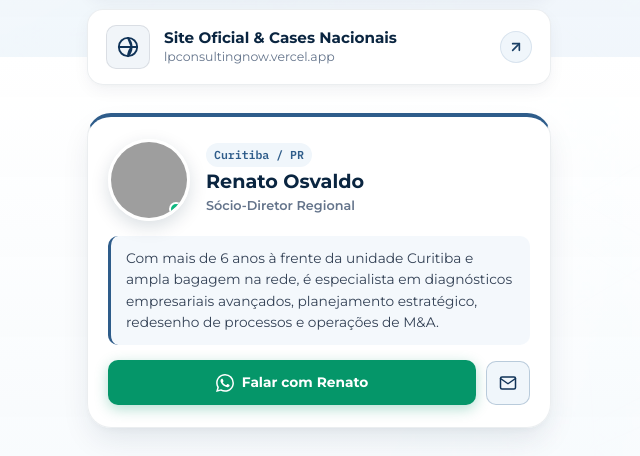
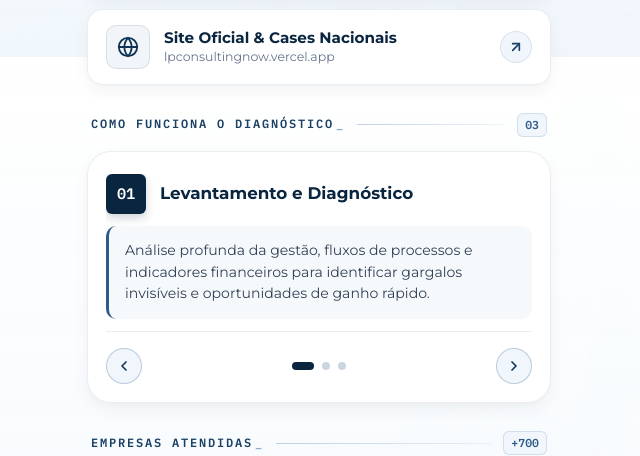
Before and after one commit to atendimentobihmks/blink-consulting-now-curitiba, a website built with Vite: page index.html in a window 1280 px wide. Shown: the part 743-1199 px from the top of the page, without its empty margins (321-961 px from the left). Built offline with nearby package versions, Linux system fonts and the light colour scheme; grey boxes are pictures that could not be loaded.

Commit message:
refactor: refinamento de layout, carrossel e background da LP

```diff
--- a/index.html
+++ b/index.html
@@ -5,14 +5,14 @@
   <meta name="viewport" content="width=device-width, initial-scale=1.0, maximum-scale=5.0">
 
   <title>Consulting Now - Curitiba | Blink Oficial</title>
-  <meta name="description" content="Diagnóstico empresarial completo, gestão estratégica e reestruturação de processos em Curitiba e região. Fale com Renato Osvaldo no WhatsApp.">
+  <meta name="description" content="Diagnóstico empresarial completo, gestão estratégica e reestruturação de processos em Curitiba e região. Fale com a Consulting Now no WhatsApp.">
   <meta name="keywords" content="Consulting Now, Curitiba, PR, Renato Osvaldo, diagnóstico empresarial, consultoria empresarial, gestão financeira">
 
   <!-- OpenGraph / Social Media -->
   <meta property="og:type" content="website">
   <meta property="og:url" content="https://lpconsultingnow.vercel.app/">
   <meta property="og:title" content="Consulting Now - Curitiba | Blink Oficial">
-  <meta property="og:description" content="Diagnóstico empresarial completo com Renato Osvaldo. Fale conosco no WhatsApp.">
+  <meta property="og:description" content="Diagnóstico empresarial completo em Curitiba e região. Fale conosco no WhatsApp.">
   <meta property="og:image" content="/logo-colorida.svg">
 
   <!-- Favicon -->
@@ -53,7 +53,7 @@
     </header>
 
     <!-- =========================================================================
-         SECTION 1: LINKS PRINCIPAIS (EM CIMA DO CARD DO CONSULTOR)
+         SECTION 1: LINKS PRINCIPAIS
          ========================================================================= -->
     <section class="section-block" aria-labelledby="sec-links-title">
       <div class="section-divider">
@@ -139,7 +139,7 @@
               <svg width="22" height="22" viewBox="0 0 24 24" fill="none" stroke="currentColor" stroke-width="2" stroke-linecap="round" stroke-linejoin="round">
                 <circle cx="12" cy="12" r="10"></circle>
                 <line x1="2" y1="12" x2="22" y2="12"></line>
-                <path d="M12 2a15.3 15.3 0 0 1 4 10 15.3 15.3 0 0 1-4 10 15.3 15.3 0 0 1 4-10z"></path>
+                <path d="M12 2a15.3 15.3 0 0 1 4 10 15.3 15.3 0 0 1-4 10 15.3 15.3 0 0 1-4-10 15.3 15.3 0 0 1 4-10z"></path>
               </svg>
             </div>
             <div class="card-text-group">
@@ -159,38 +159,7 @@
     </section>
 
     <!-- =========================================================================
-         SECTION 2: DIRECTOR SPOTLIGHT CARD (DIRETO SEM DIVISOR "CONSULTOR REGIONAL")
-         ========================================================================= -->
-    <section class="section-block" aria-label="Diretor da Unidade Curitiba">
-      <div class="director-spotlight-card">
-        <div class="director-card-top">
-          <div class="director-avatar-wrapper">
-            <img src="https://images.unsplash.com/photo-1519085360753-af0119f7cbe7?q=80&w=400&auto=format&fit=crop" alt="Renato Osvaldo" class="director-avatar-img" width="82" height="82" loading="eager">
-            <span class="online-indicator" title="Atendimento Online"></span>
-          </div>
-          <div class="director-info-header">
-            <span class="director-badge-city">Curitiba / PR</span>
-            <h2 class="director-name">Renato Osvaldo</h2>
-            <p class="director-role">Sócio-Diretor Regional</p>
-          </div>
-        </div>
-        <p class="director-bio-text">
-          Com mais de 6 anos à frente da unidade Curitiba e ampla bagagem na rede, é especialista em diagnósticos empresariais avançados, planejamento estratégico, redesenho de processos e operações de M&A.
-        </p>
-        <div class="director-quick-actions">
-          <a href="https://wa.me/5541987578374?text=Ol%C3%A1%20Renato%20Osvaldo!%20Vim%20pelo%20Blink%20da%20unidade%20Curitiba%20e%20gostaria%20de%20solicitar%20um%20diagn%C3%B3stico%20empresarial." target="_blank" rel="noopener noreferrer" class="btn-director-wsp">
-            <svg width="18" height="18" viewBox="0 0 24 24" fill="currentColor"><path d="M17.472 14.382c-.297-.149-1.758-.867-2.03-.967-.273-.099-.471-.148-.67.15-.197.297-.767.966-.94 1.164-.173.199-.347.223-.644.075-.297-.15-1.255-.463-2.39-1.475-.883-.788-1.48-1.761-1.653-2.059-.173-.297-.018-.458.13-.606.134-.133.298-.347.446-.52.149-.174.198-.298.298-.497.099-.198.05-.371-.025-.52-.075-.149-.669-1.612-.916-2.207-.242-.579-.487-.5-.669-.51-.173-.008-.371-.01-.57-.01-.198 0-.52.074-.792.372-.272.297-1.04 1.016-1.04 2.479 0 1.462 1.065 2.875 1.213 3.074.149.198 2.096 3.2 5.077 4.487.709.306 1.262.489 1.694.625.712.227 1.36.195 1.871.118.571-.085 1.758-.719 2.006-1.413.248-.694.248-1.289.173-1.413-.074-.124-.272-.198-.57-.347m-5.421 7.403h-.004a9.87 9.87 0 01-5.031-1.378l-.361-.214-3.741.982.998-3.648-.235-.374a9.86 9.86 0 01-1.51-5.26c.001-5.45 4.436-9.884 9.888-9.884 2.64 0 5.122 1.03 6.988 2.898a9.825 9.825 0 012.893 6.994c-.003 5.45-4.437 9.884-9.885 9.884m8.413-18.297A11.815 11.815 0 0012.05 0C5.495 0 .16 5.335.157 11.892c0 2.096.547 4.142 1.588 5.945L.057 24l6.305-1.654a11.882 11.882 0 005.683 1.448h.005c6.554 0 11.89-5.335 11.893-11.893a11.821 11.821 0 00-3.48-8.413Z"/></svg>
-            <span>Falar com Renato</span>
-          </a>
-          <a href="mailto:renato.osvaldo@consultingnow.com.br" class="btn-director-mail" aria-label="Enviar e-mail para Renato Osvaldo" title="renato.osvaldo@consultingnow.com.br">
-            <svg width="18" height="18" viewBox="0 0 24 24" fill="none" stroke="currentColor" stroke-width="2" stroke-linecap="round" stroke-linejoin="round"><path d="M4 4h16c1.1 0 2 .9 2 2v12c0 1.1-.9 2-2 2H4c-1.1 0-2-.9-2-2V6c0-1.1.9-2 2-2z"></path><polyline points="22,6 12,13 2,6"></polyline></svg>
-          </a>
-        </div>
-      </div>
-    </section>
-
-    <!-- =========================================================================
-         SECTION 3: METODOLOGIA DO DIAGNÓSTICO (CARROSSEL)
+         SECTION 2: METODOLOGIA DO DIAGNÓSTICO (CARROSSEL)
          ========================================================================= -->
     <section class="section-block" id="metodologia" aria-labelledby="sec-method-title">
       <div class="section-divider">
@@ -262,7 +231,7 @@
     </section>
 
     <!-- =========================================================================
-         SECTION 4: CLIENTES & PROVA SOCIAL (MARQUEE FORA DO CARD + LOGOS GRANDES)
+         SECTION 3: CLIENTES & PROVA SOCIAL (MARQUEE FORA DO CARD + LOGOS GRANDES)
          ========================================================================= -->
     <section class="section-block" aria-labelledby="sec-clients-title">
       <div class="section-divider">
```
